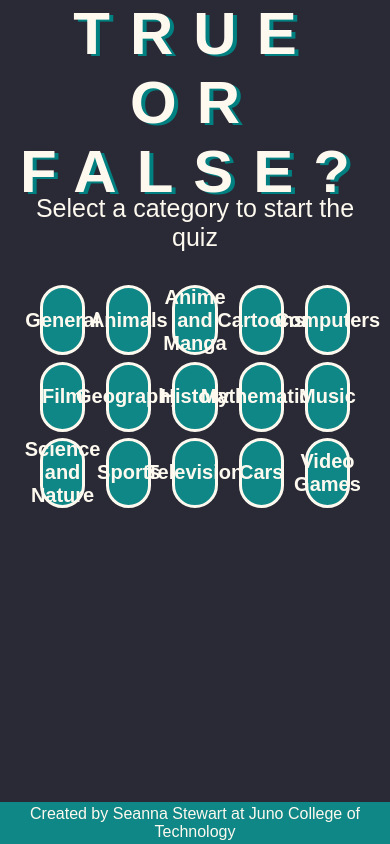
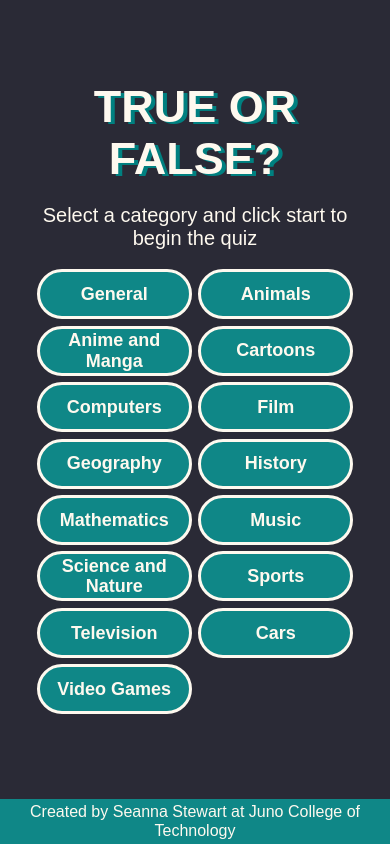
Before and after one commit to seannastewart/SeannaStewartProject3, a React (Create React App) app: page / in a window 390 px wide. Built offline with nearby package versions, Linux system fonts and the light colour scheme; no server answers; the HTML template or start-up script is replaced by a standard one.

Commit message:
started media queries

```diff
--- a/src/App.css
+++ b/src/App.css
@@ -25,20 +25,22 @@ body {
 
 
 .App {
-
     position: relative;
     display: flex;
     flex-direction: column;
+    min-height: 100vh;
     justify-content: center;
 }
 
 header {
     text-align: center;
-    height:20vh;
+    /* height:20vh; */
     color: #FEF9EF;
     display: flex;
     justify-content: center;
     align-items: center;
+    padding:0;
+    /* margin-bottom:5%; */
 
 }
 
@@ -49,13 +51,13 @@ button {
 
 h1 {
     font-size:60px;
-    margin-bottom: 1%;
+    margin: 0;
     letter-spacing: 20px;
     text-shadow:4px 2px teal;
 }
 
 main  {
-    height:75vh;
+    /* height:75vh; */
 }
 
 
@@ -65,9 +67,6 @@ input[type="radio"] {
 
 }
 
-.categories {
-    margin-top:4%;
-}
 
 .categories p {
     text-align: center;
@@ -76,7 +75,7 @@ input[type="radio"] {
 }
 
 .categories form {
-    margin-bottom: 20%;
+    margin-bottom: 3%;
 }
 
 .categories fieldset {
@@ -88,10 +87,10 @@ input[type="radio"] {
 }
 
 .categories label {
-    margin: 1% 2%;
+    margin: 1% 1%;
     background-color: #0f8787;
     padding: 2%;
-    width: 14%;
+    width: 18%;
     color: #FEF9EF;
     text-align: center;
     cursor: pointer;
@@ -132,6 +131,9 @@ transform: scale(105%);
     transform: scale(105%);
 }
 
+.questions {
+    margin: 4% 0;
+}
 
 .questionContainer {
     text-align: center;
@@ -156,7 +158,7 @@ transform: scale(105%);
     margin: 2%;
     background-color:#0f8787;
     color: #FEF9EF;
-    padding: 10px 20px;
+    padding: 10px 10px;
     width: 29%;
     text-align: center;
     cursor: pointer;
@@ -199,10 +201,9 @@ transform: scale(105%);
 }
 
 .results {
-    height: 100%;
     display: flex;
-    align-items: center;
     justify-content: center;
+    margin-top: 8%;
 
 }
 .resultContainer {
@@ -238,18 +239,19 @@ transform: scale(105%);
 }
 
 footer {
-    position: relative;
+    position: fixed;
     bottom:0;
     text-align: center;
     width: 100%;
     background-color: #0f8787;
     color: #FEF9EF;
-    padding: 0.5%;
     font-size: 16px;
-    height: 5vh;
     display: flex;
     align-items: center;
     justify-content: center;
+}
+footer p {
+    margin: 4px;
 }
 
 footer a {
@@ -260,3 +262,96 @@ footer a {
 footer a:hover {
     text-decoration: underline;
 }
+
+/* @media (max-width: 1120px) {
+
+.categories label {
+    margin: 1% 1%;
+    width: 16%;
+}
+
+} */
+
+@media (max-width: 1000px) {
+
+    .categories label {
+        font-size: 18px;
+
+    }
+    .resultContainer {
+        width: 80%;
+    }
+
+}
+
+
+@media (max-width: 800px) {
+
+    h1 {
+        letter-spacing:10px;
+    }
+
+    .categories label {
+    width: 29%;
+    height: 50px;
+
+    }
+
+    .categories button {
+        font-size:25px;
+        width:40%;
+    }
+    .questionContainer label {
+        width: 40%;
+    }
+
+    .questionContainer fieldset,
+    .resultContainer {
+        width: 100%;
+    }
+
+}
+
+@media (max-width: 600px) {
+    h1 {
+        font-size: 50px;
+    }
+    .categories p {
+        font-size:20px;
+    }
+    .categories {
+        margin-bottom: 55px;
+    }
+
+    .questionContainer p,
+    .questionContainer label,
+    .quit {
+        font-size:25px;
+    }
+
+}
+
+@media (max-width: 500px) {
+    h1 {
+        margin: 5% 2%;
+        font-size: 45px;
+        letter-spacing:0;
+    }
+    .categories label {
+         width: 48%;
+
+    }
+
+    .categories p {
+        font-size:20px;
+        margin: 0 0 3% 0;
+    }
+
+    .resultContainer p {
+        font-size:25px;
+    }
+
+
+
+
+}
--- a/src/Form.js
+++ b/src/Form.js
@@ -46,7 +46,7 @@ function Form(props) {
 
     return (
         <section className="categories">
-            <p>Select a category to start the quiz</p>
+            <p>Select a category and click start to begin the quiz</p>
 
             <form action="" onSubmit={handleSelections}>
                 <fieldset>
```
